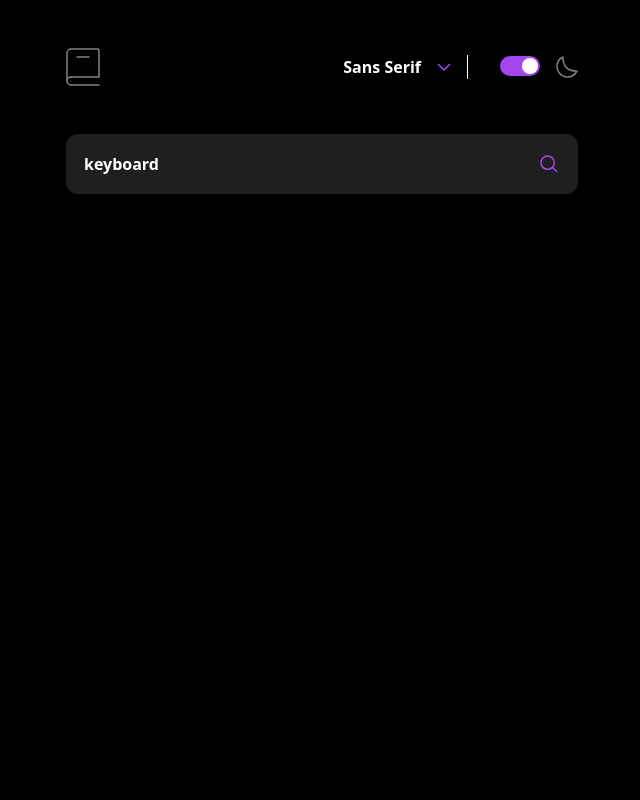
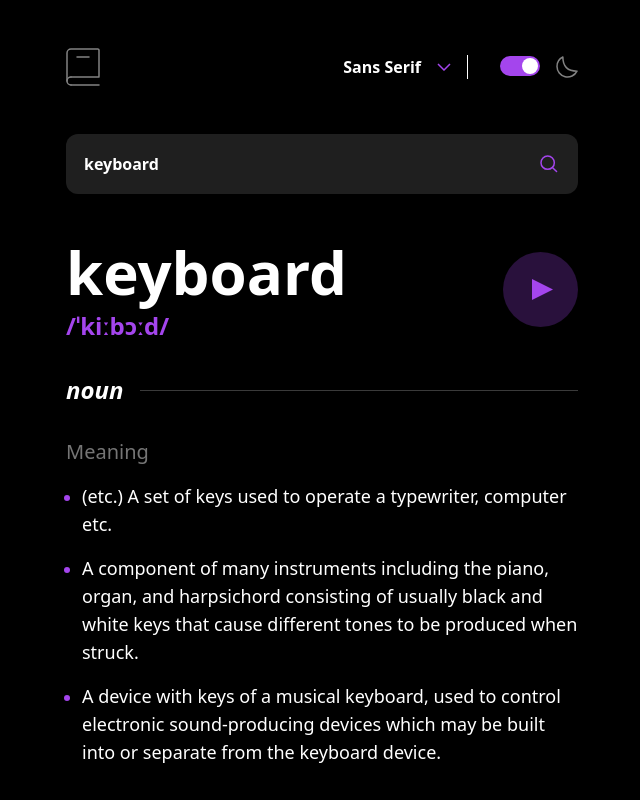
Before and after one commit to azanra/dictionary-web-app, a React (Vite) app: page / in a window 1280 px wide. Shown: the top 800 px of the page, without its empty margins (318-958 px from the left). Built offline with nearby package versions, Linux system fonts and the light colour scheme.

Commit message:
refactor: simplify data flow home render

```diff
--- a/src/pages/Home.tsx
+++ b/src/pages/Home.tsx
@@ -15,6 +15,8 @@ const Home = () => {
   const [keyword, setKeyword] = useState("keyboard");
   const { data, error, isLoading } = useDictionary();
 
+  const isNotLoading = !data && error ? <Error /> : <Body />;
+
   return (
     <div
       className={`${
@@ -28,11 +30,11 @@ const Home = () => {
       >
         <div className="w-[40%]">
           <Header keyword={keyword} setKeyword={setKeyword} />
-          {(isLoading && (
+          {isLoading ? (
             <h1 className="font-bold text-xl">Fetching the data...</h1>
-          )) ||
-            (error && <Error />) ||
-            (data && error === null && <Body />)}
+          ) : (
+            isNotLoading
+          )}
         </div>
       </div>
     </div>
```
Also changed, not shown: src/pages/hooks/useDictionary.tsx (line endings or trailing spaces).
